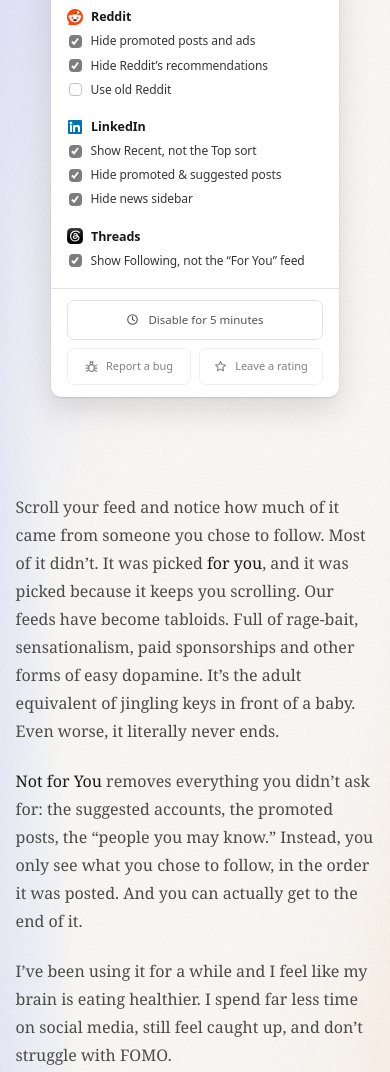
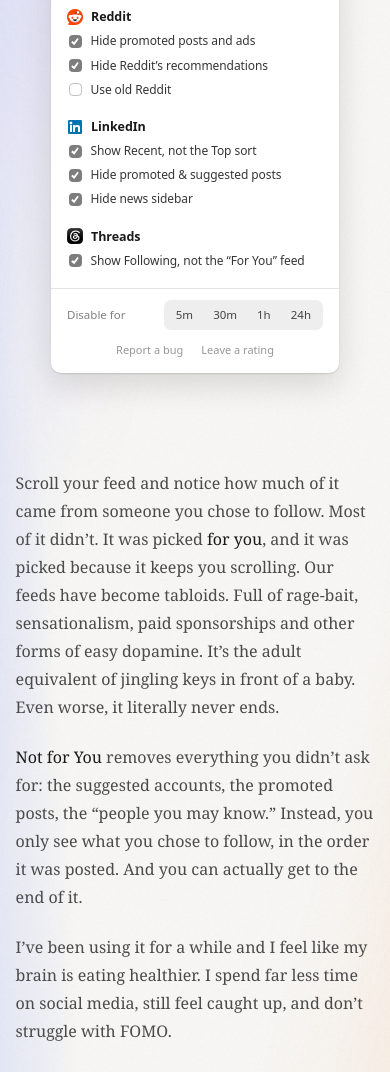
Before and after one commit to preziotte/not-for-you, a website: page site/public/index.html in a window 390 px wide. Shown: the part 1035-2107 px from the top of the page. Drawn offline with Linux system fonts and the light colour scheme.

Commit message:
Offer preset disable durations and a quieter popup footer
The temporary disable was a single fixed five minutes, which was too short
for anyone who wanted the algorithm back for an afternoon. The footer now
shows a segmented control of 5m, 30m, 1h and 24h; picking one while already
paused simply sets the new end time. Every option stays time-boxed so the
extension never silently stays off.

While paused, the countdown takes the heading weight, Re-enable becomes the
one filled control, and the platform list fades and locks so the popup reads
as inactive at a glance while still showing that the settings are intact.

The footer itself is restyled to be as quiet as possible: soft fills in
place of outlined boxes, and the bug and rating links reduced to plain text.
Both states of the row share one height, so nothing below it shifts.

The homepage replica of the popup, the platform FAQ, the welcome page, the
README and the sitemap are updated to match.

```diff
--- a/entrypoints/popup/style.css
+++ b/entrypoints/popup/style.css
@@ -91,6 +91,15 @@
   flex: none;
   padding: 11px 16px 12px;
   border-top: 1px solid color-mix(in srgb, currentColor 12%, transparent);
+}
+
+/* While paused the whole list fades and stops taking clicks. The settings
+   are still shown, so it is clear nothing was lost, but the popup reads at
+   a glance as "not active right now". */
+body.paused #platform-list {
+  opacity: 0.35;
+  pointer-events: none;
+  transition: opacity 0.2s ease;
 }
 
 #platform-list li + li {
@@ -196,67 +205,104 @@
   border-style: dashed;
 }
 
+/* Two states, swapped by main.ts via the hidden attribute: a segmented
+   control of preset durations while enabled, a countdown plus re-enable
+   while disabled. Soft fills only, no outlines: the footer should sit
+   quietly under the list rather than compete with it. */
+#disable [hidden] {
+  display: none !important;
+}
+
 #disable {
   display: flex;
   align-items: center;
-  justify-content: center;
-  gap: 9px;
-  width: 100%;
-  padding: 8px;
+  justify-content: space-between;
+  gap: 12px;
+  font-size: 11.5px;
+}
+
+.disable-heading {
+  flex: none;
+  opacity: 0.55;
+}
+
+#disable-presets {
+  display: flex;
+  flex: none;
+  padding: 2px;
+  background: color-mix(in srgb, currentColor 7%, transparent);
+  border-radius: 7px;
+}
+
+#disable-active {
+  display: flex;
+  flex: 1;
+  align-items: center;
+  justify-content: space-between;
+  gap: 12px;
+}
+
+/* The one fact that matters while paused, so it gets the heading weight
+   the caption did not. */
+#disable-label {
+  font-weight: 500;
+  font-variant-numeric: tabular-nums;
+}
+
+#disable button {
+  padding: 2px 10px;
   font: inherit;
   font-size: 11.5px;
+  font-weight: 500;
   color: inherit;
-  opacity: 0.75;
   background: none;
-  border: 1px solid color-mix(in srgb, currentColor 16%, transparent);
-  border-radius: 7px;
+  border: 0;
+  border-radius: 5px;
   cursor: pointer;
-  transition:
-    background-color 0.12s ease,
-    opacity 0.12s ease;
+  white-space: nowrap;
+  transition: background-color 0.12s ease;
 }
 
-#disable:hover {
-  background: color-mix(in srgb, currentColor 8%, transparent);
+#disable-presets button {
+  opacity: 0.8;
+}
+
+#disable-presets button:hover {
+  background: color-mix(in srgb, currentColor 10%, transparent);
   opacity: 1;
 }
 
-#disable.active {
-  border-style: dashed;
-  opacity: 0.85;
+/* id + element, to outrank the #disable button reset above. */
+#disable #enable {
+  /* 2px taller than a preset, matching the pill around them, so the row
+     is the same height in both states and nothing below it shifts. */
+  padding: 4px 10px;
+  background: color-mix(in srgb, currentColor 7%, transparent);
+  border-radius: 7px;
 }
 
-/* Two equal halves rather than auto widths, so the pair reads as one row of
-   the footer instead of two labels of different sizes. Lighter than #disable
-   on purpose: that button is what the popup is for, these are errands. */
+#disable #enable:hover {
+  background: color-mix(in srgb, currentColor 12%, transparent);
+}
+
+/* Errands, not actions: plain text, one row, no chrome. */
 #links {
-  display: grid;
-  grid-template-columns: 1fr 1fr;
-  gap: 8px;
-  margin-top: 8px;
+  display: flex;
+  justify-content: center;
+  gap: 18px;
+  margin-top: 10px;
 }
 
 #links a {
-  display: flex;
-  align-items: center;
-  justify-content: center;
-  gap: 8px;
-  padding: 7px;
   font-size: 11px;
-  text-align: center;
   text-decoration: none;
   color: inherit;
-  opacity: 0.55;
-  border: 1px solid color-mix(in srgb, currentColor 12%, transparent);
-  border-radius: 7px;
-  transition:
-    background-color 0.12s ease,
-    opacity 0.12s ease;
+  opacity: 0.45;
+  transition: opacity 0.12s ease;
 }
 
 #links a:hover {
-  background: color-mix(in srgb, currentColor 8%, transparent);
-  opacity: 0.9;
+  opacity: 0.85;
 }
 
 /* One rule for all three marks: line drawings in the text colour, so they
--- a/site/pages/platforms.mjs
+++ b/site/pages/platforms.mjs
@@ -264,7 +264,7 @@
       {
         q: "Will TikTok still work normally otherwise?",
         a: [
-          "Yes. Search, profiles, messages and posting are untouched, and if you want the For You feed back there is a &ldquo;Disable for 5 minutes&rdquo; button in the popup, or a checkbox to turn the redirect off entirely.",
+          "Yes. Search, profiles, messages and posting are untouched, and if you want the For You feed back the popup can disable everything for five minutes up to a day, or a checkbox to turn the redirect off entirely.",
         ],
       },
       {
--- a/site/public/index.html
+++ b/site/public/index.html
@@ -1370,33 +1370,6 @@
       }
       /* Real anchors, pointed where the extension's own footer points:
          the mock behaves like the thing it is a picture of. */
-      .popup .links {
-        display: grid;
-        grid-template-columns: 1fr 1fr;
-        gap: 8px;
-        margin-top: 8px;
-      }
-      .popup .links a {
-        display: flex;
-        align-items: center;
-        justify-content: center;
-        gap: 8px;
-        padding: 7px;
-        font-size: 11px;
-        text-align: center;
-        text-decoration: none;
-        color: inherit;
-        opacity: 0.55;
-        border: 1px solid color-mix(in srgb, currentColor 12%, transparent);
-        border-radius: 7px;
-        transition:
-          background-color 0.12s ease,
-          opacity 0.12s ease;
-      }
-      .popup .links a:hover {
-        background: color-mix(in srgb, currentColor 8%, transparent);
-        opacity: 0.9;
-      }
       /* One rule for all three marks, matching the extension's own footer. */
       .popup footer svg {
         flex: none;
@@ -1486,31 +1459,100 @@
         cursor: default;
         border-style: dashed;
       }
+      .popup .disable [hidden] {
+        display: none !important;
+      }
+
       .popup .disable {
         display: flex;
         align-items: center;
-        justify-content: center;
-        gap: 9px;
-        width: 100%;
-        padding: 8px;
+        justify-content: space-between;
+        gap: 12px;
+        font-size: 11.5px;
+      }
+
+      .popup .disable-heading {
+        flex: none;
+        opacity: 0.55;
+      }
+
+      .popup .disable-presets {
+        display: flex;
+        flex: none;
+        padding: 2px;
+        background: color-mix(in srgb, currentColor 7%, transparent);
+        border-radius: 7px;
+      }
+
+      .popup .disable-active {
+        display: flex;
+        flex: 1;
+        align-items: center;
+        justify-content: space-between;
+        gap: 12px;
+      }
+
+      .popup .disable-label {
+        font-weight: 500;
+        font-variant-numeric: tabular-nums;
+      }
+      .popup.paused ul {
+        opacity: 0.35;
+        pointer-events: none;
+        transition: opacity 0.2s ease;
+      }
+
+      .popup .disable button {
+        padding: 2px 10px;
         font: inherit;
         font-size: 11.5px;
+        font-weight: 500;
         color: inherit;
-        opacity: 0.75;
         background: none;
-        border: 1px solid color-mix(in srgb, currentColor 16%, transparent);
+        border: 0;
+        border-radius: 5px;
+        cursor: pointer;
+        white-space: nowrap;
+        transition: background-color 0.12s ease;
+      }
+
+      .popup .disable-presets button {
+        opacity: 0.8;
+      }
+
+      .popup .disable-presets button:hover {
+        background: color-mix(in srgb, currentColor 10%, transparent);
+        opacity: 1;
+      }
+
+      .popup .disable .enable {
+        /* 2px taller than a preset, matching the pill around them, so the row
+           is the same height in both states and nothing below it shifts. */
+        padding: 4px 10px;
+        background: color-mix(in srgb, currentColor 7%, transparent);
         border-radius: 7px;
-        cursor: pointer;
-        transition:
-          background-color 0.12s ease,
-          opacity 0.12s ease;
-      }
-      .popup .disable:hover {
-        background: color-mix(in srgb, currentColor 8%, transparent);
-        opacity: 1;
-      }
-      .popup .disable.active {
-        border-style: dashed;
+      }
+
+      .popup .disable .enable:hover {
+        background: color-mix(in srgb, currentColor 12%, transparent);
+      }
+
+      .popup .links {
+        display: flex;
+        justify-content: center;
+        gap: 18px;
+        margin-top: 10px;
+      }
+
+      .popup .links a {
+        font-size: 11px;
+        text-decoration: none;
+        color: inherit;
+        opacity: 0.45;
+        transition: opacity 0.12s ease;
+      }
+
+      .popup .links a:hover {
         opacity: 0.85;
       }
     </style>
@@ -2057,30 +2099,30 @@
             </li>
           </ul>
           <footer>
-            <!-- The label gets its own span, as in the real popup: the
-                 countdown script rewrites the label only, so the clock
-                 icon survives. -->
-            <button class="disable" type="button">
-              <svg viewBox="0 0 16 16" aria-hidden="true">
-                <circle cx="8" cy="8" r="5.9" />
-                <path d="M8 4.5V8l2.5 1.7" />
-              </svg>
-              <span class="disable-label">Disable for 5 minutes</span>
-            </button>
+            <!-- Same two states as the real popup, swapped by the script
+                 below: preset durations while enabled, a countdown with a
+                 re-enable button while disabled. -->
+            <div class="disable" role="group" aria-label="Disable temporarily">
+              <div class="disable-heading">
+                Disable for
+              </div>
+              <div class="disable-presets">
+                <button type="button" data-minutes="5">5m</button>
+                <button type="button" data-minutes="30">30m</button>
+                <button type="button" data-minutes="60">1h</button>
+                <button type="button" data-minutes="1440">24h</button>
+              </div>
+              <div class="disable-active" hidden>
+                <span class="disable-label"></span>
+                <button class="enable" type="button">Re-enable</button>
+              </div>
+            </div>
             <div class="links">
               <a
                 href="https://github.com/preziotte/not-for-you/issues/new"
                 target="_blank"
                 rel="noreferrer"
               >
-                <svg viewBox="0 0 16 16" aria-hidden="true">
-                  <ellipse cx="8" cy="9.8" rx="3.4" ry="4.2" />
-                  <circle cx="8" cy="4.3" r="1.7" />
-                  <path d="M6.9 2.9 6.1 1.6M9.1 2.9 9.9 1.6" />
-                  <path
-                    d="M4.6 7.7 1.6 6.1M4.6 10H1.4M4.6 12.3 1.6 13.9M11.4 7.7l3-1.6M11.4 10h3.2M11.4 12.3l3 1.6"
-                  />
-                </svg>
                 Report a bug
               </a>
               <!-- The replica's own copy of the popup's rating link. The real
@@ -2092,11 +2134,6 @@
                 target="_blank"
                 rel="noreferrer"
               >
-                <svg viewBox="0 0 16 16" aria-hidden="true">
-                  <path
-                    d="M8 1.9 9.85 5.6l4.15.6-3 2.9.7 4.05L8 11.24 4.3 13.15 5 9.1l-3-2.9 4.15-.6z"
-                  />
-                </svg>
                 Leave a rating
               </a>
             </div>
@@ -2234,9 +2271,9 @@
           <h2>What if I want the algorithm back?</h2>
           <p>
             You only opt into the changes you want: every switch in the menu
-            works per site, instantly. There is also a &ldquo;Disable for 5
-            minutes&rdquo; button for the times you want to fall down the
-            rabbit hole on purpose.
+            works per site, instantly. There is also a disable button (five
+            minutes, half an hour, an hour, or a day) for the times
+            you want to fall down the rabbit hole on purpose.
           </p>
 
           <h2>Will it break anything?</h2>
@@ -2377,36 +2414,49 @@
           });
       })();
 
-      // The disable button runs the real popup's five-minute countdown:
-      // click to start it, click again to re-enable early. Same label
-      // strings and same tick as the extension; only the storage and the
-      // alarm are missing, since there is nothing here to disable.
+      // The disable row runs the real popup's countdown: pick a duration to
+      // start it, Re-enable to end it early. Same durations, label strings
+      // and tick as the extension; only the storage and the alarm are
+      // missing, since there is nothing here to disable.
       (function () {
-        var button = document.querySelector('.popup .disable');
-        var label = document.querySelector('.popup .disable-label');
-        if (!button || !label) return;
+        var root = document.querySelector('.popup .disable');
+        if (!root) return;
+        var heading = root.querySelector('.disable-heading');
+        var presets = root.querySelector('.disable-presets');
+        var active = root.querySelector('.disable-active');
+        var label = root.querySelector('.disable-label');
         var until = 0;
+
+        function pad(n) {
+          return String(n).padStart(2, '0');
+        }
 
         function tick() {
           var remaining = until - Date.now();
-          if (remaining > 0) {
-            var m = Math.floor(remaining / 60000);
-            var s = Math.floor((remaining % 60000) / 1000);
-            label.textContent =
-              'Disabled, ' +
-              m +
-              ':' +
-              String(s).padStart(2, '0') +
-              ' left. Tap to re-enable.';
-            button.classList.add('active');
-          } else {
-            label.textContent = 'Disable for 5 minutes';
-            button.classList.remove('active');
-          }
-        }
-
-        button.addEventListener('click', function () {
-          until = until > Date.now() ? 0 : Date.now() + 5 * 60000;
+          var on = remaining > 0;
+          heading.hidden = on;
+          presets.hidden = on;
+          active.hidden = !on;
+          root.closest('.popup').classList.toggle('paused', on);
+          if (!on) return;
+          var total = Math.ceil(remaining / 1000);
+          var h = Math.floor(total / 3600);
+          var m = Math.floor((total % 3600) / 60);
+          var s = total % 60;
+          label.textContent =
+            'Paused, ' +
+            (h > 0 ? h + ':' + pad(m) + ':' + pad(s) : m + ':' + pad(s)) +
+            ' left';
+        }
+
+        presets.querySelectorAll('button').forEach(function (button) {
+          button.addEventListener('click', function () {
+            until = Date.now() + Number(button.dataset.minutes) * 60000;
+            tick();
+          });
+        });
+        root.querySelector('.enable').addEventListener('click', function () {
+          until = 0;
           tick();
         });
         setInterval(tick, 1000);
--- a/site/public/sitemap.xml
+++ b/site/public/sitemap.xml
@@ -2,7 +2,7 @@
 <urlset xmlns="http://www.sitemaps.org/schemas/sitemap/0.9">
   <url>
     <loc>https://notforyou.app/</loc>
-    <lastmod>2026-08-14</lastmod>
+    <lastmod>2026-08-28</lastmod>
     <priority>1.0</priority>
   </url>
   <url>
@@ -17,7 +17,7 @@
   </url>
   <url>
     <loc>https://notforyou.app/tiktok</loc>
-    <lastmod>2026-08-14</lastmod>
+    <lastmod>2026-08-28</lastmod>
     <priority>0.8</priority>
   </url>
   <url>
```
Also changed, not shown: entrypoints/popup/index.html (+12 -23 lines), entrypoints/popup/main.ts (+45 -27 lines), lib/settings.ts (+19 -1 lines), site/public/tiktok.html (+2 -2 lines), site/public/welcome.html (+3 -2 lines), CHANGELOG.md, README.md.
